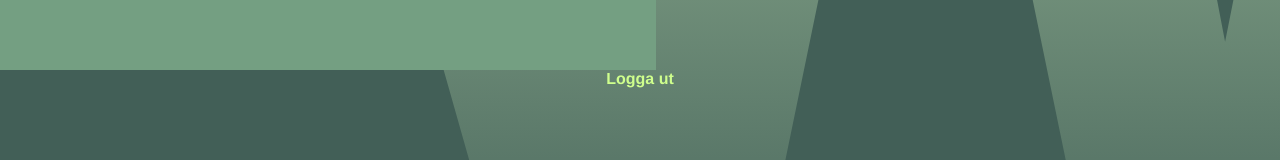
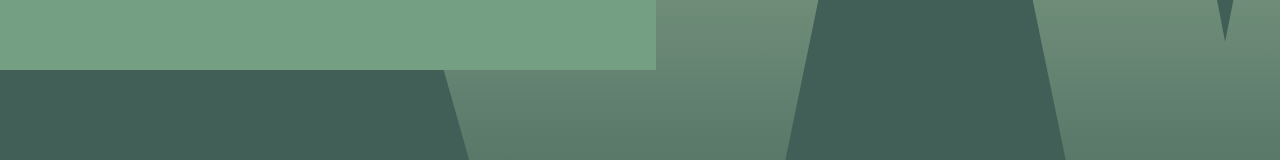
Before and after one commit to andreasrein/Wordsmith, a Vue app: page /login in a window 1280 px wide. Shown: the part 730-890 px from the top of the page. Built offline with nearby package versions, Linux system fonts and the light colour scheme.

Commit message:
Update footer margin

```diff
--- a/src/App.vue
+++ b/src/App.vue
@@ -3,19 +3,16 @@
     <main>
       <RouterView />
     </main>
-    <Footer />
   </div>
 </template>
 
 <script>
 import './styles/index.scss';
 import { RouterView } from 'vue-router';
-import Footer from '@/components/Footer.vue'
 
 export default {
   components: {
-    RouterView,
-    Footer
+    RouterView
   },
   created () {
     this.$store.dispatch('auth/checkIfAuthorized')
--- a/src/components/Footer.vue
+++ b/src/components/Footer.vue
@@ -22,7 +22,7 @@ export default {
 
 <style lang="scss">
   .footer {
-    height: 100%;
+    padding: $gutter-xl;
     display: flex;
     justify-content: center;
     align-items: center;
--- a/src/store/index.js
+++ b/src/store/index.js
@@ -4,7 +4,7 @@ import { sentence } from './sentence.js'
 
 export default createStore({
   state: {
-    api: 'https://ws-api.alphadev.se'
+    api: 'https://stark-earth-27607.herokuapp.com/https://ws-api.alphadev.se'
   },
   modules: {
     auth,
--- a/src/styles/_base.scss
+++ b/src/styles/_base.scss
@@ -1,13 +1,20 @@
 * {
   box-sizing: border-box;
 }
+html {
+  height: 100%;
+}
 body {
+  height: 100%;
   min-height: 100vh;
   color: $black;
   background: $green-1;
   text-rendering: optimizeLegibility;
   -webkit-font-smoothing: antialiased;
   -moz-osx-font-smoothing: grayscale;
+}
+#app {
+  height: 100%;
 }
 main {
   height: 100%;
--- a/src/views/HomeView.vue
+++ b/src/views/HomeView.vue
@@ -13,6 +13,7 @@
     </div>
     <SmithingInput />
     <SmithingHistory />
+    <Footer />
   </div>
 </template>
 
@@ -22,6 +23,7 @@ import BackgroundLetter from '@/components/icons/BackgroundLetter.vue'
 import SmithingInput from '@/components/SmithingInput.vue'
 import SmithingHistory from '@/components/SmithingHistory.vue'
 import AlertBlock from '@/components/AlertBlock.vue'
+import Footer from '@/components/Footer.vue'
 import { mapState } from 'vuex'
 
 export default {
@@ -31,7 +33,8 @@ export default {
     BackgroundLetter,
     SmithingInput,
     SmithingHistory,
-    AlertBlock
+    AlertBlock,
+    Footer
   },
   computed: {
     ...mapState({
```
